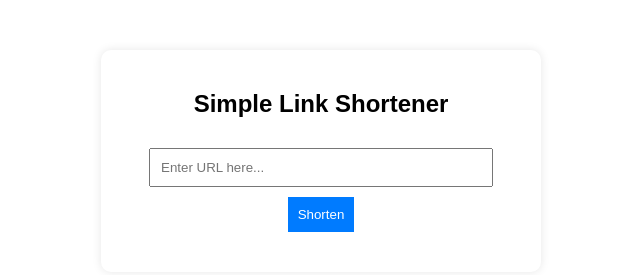
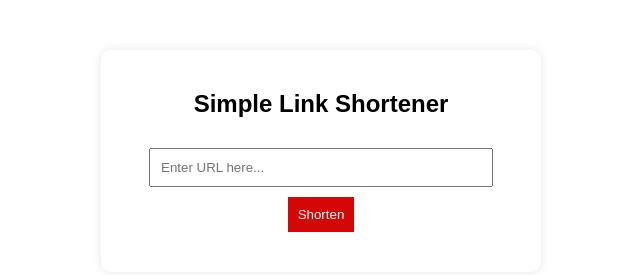
Before and after one commit to thebackbencher666/link-shortener, a browser extension: page index.html in a window 1280 px wide. Shown: the whole page, without its empty margins (319-959 px from the left). Drawn offline with Linux system fonts and the light colour scheme.

Commit message:
small changes

```diff
--- a/style.css
+++ b/style.css
@@ -20,14 +20,14 @@ input {
 
 button {
     padding: 10px;
-    background: #007BFF;
+    background: #d40606;
     color: white;
     border: none;
     cursor: pointer;
 }
 
 button:hover {
-    background: #0056b3;
+    background: #03bd3285;
 }
 
 #shortened-url {
```
